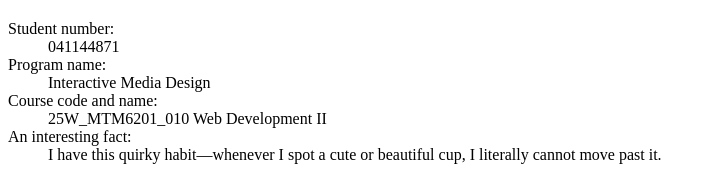
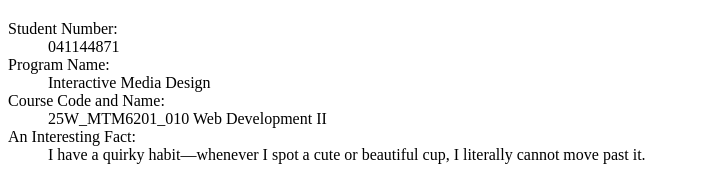
Before and after one commit to bai00038/mtm6201-week1, a plain HTML site: page index.html in a window 1280 px wide. Shown: the part 680-857 px from the top of the page, without its empty margins (0-711 px from the left). Drawn offline with Linux system fonts and the light colour scheme.

Commit message:
Change some  text

```diff
--- a/index.html
+++ b/index.html
@@ -15,17 +15,17 @@
     <main>
         <img class="portrait" src="./images/portrait.jpg" alt="portrait">
         <dl>
-            <dt>Student number:</dt>
+            <dt>Student Number:</dt>
             <dd>041144871</dd>
 
-            <dt>Program name:</dt>
+            <dt>Program Name:</dt>
             <dd>Interactive Media Design</dd>
 
-            <dt>Course code and name:</dt>
+            <dt>Course Code and Name:</dt>
             <dd>25W_MTM6201_010 Web Development II</dd>
 
-            <dt>An interesting fact:</dt>
-            <dd>I have this quirky habit—whenever I spot a cute or beautiful cup, I literally cannot move past it. </dd>
+            <dt>An Interesting Fact:</dt>
+            <dd>I have a quirky habit—whenever I spot a cute or beautiful cup, I literally cannot move past it. </dd>
 
         </dl>
     </main>
```
